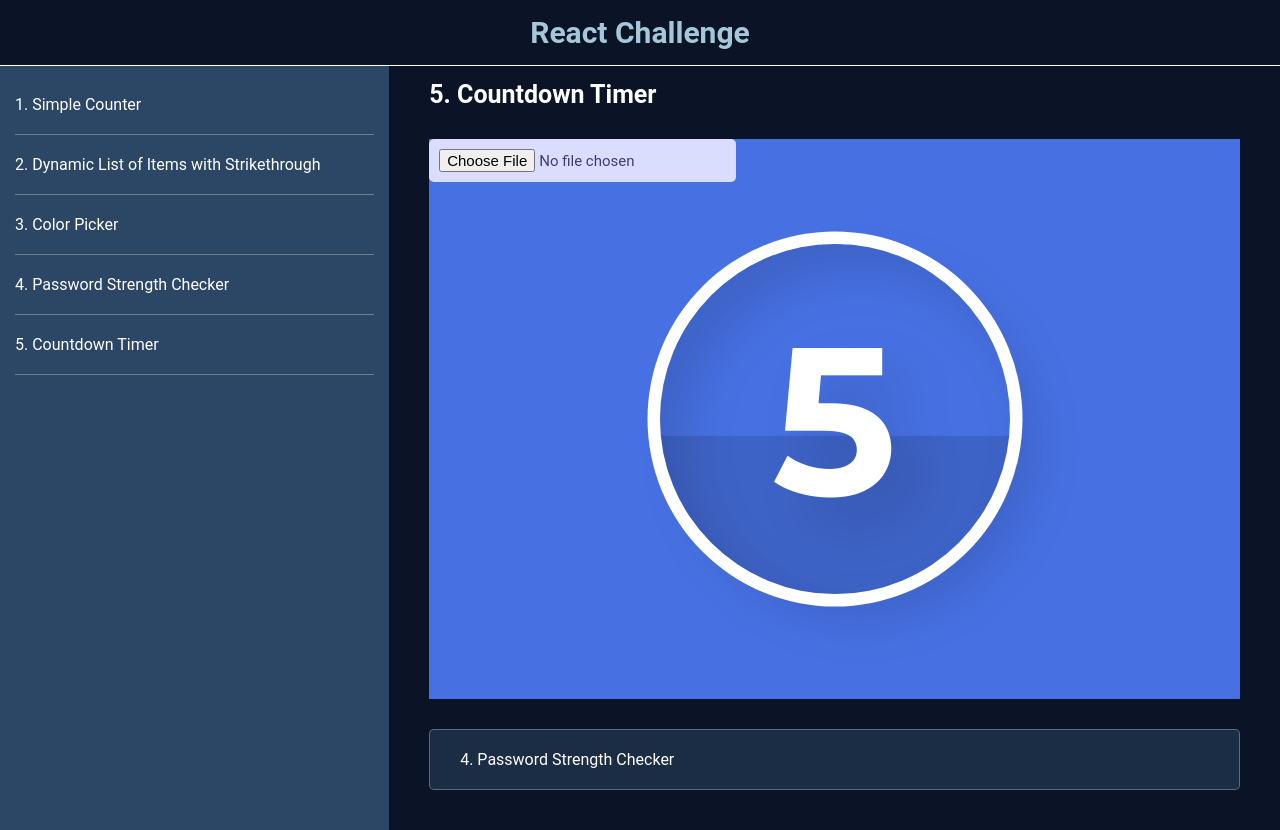
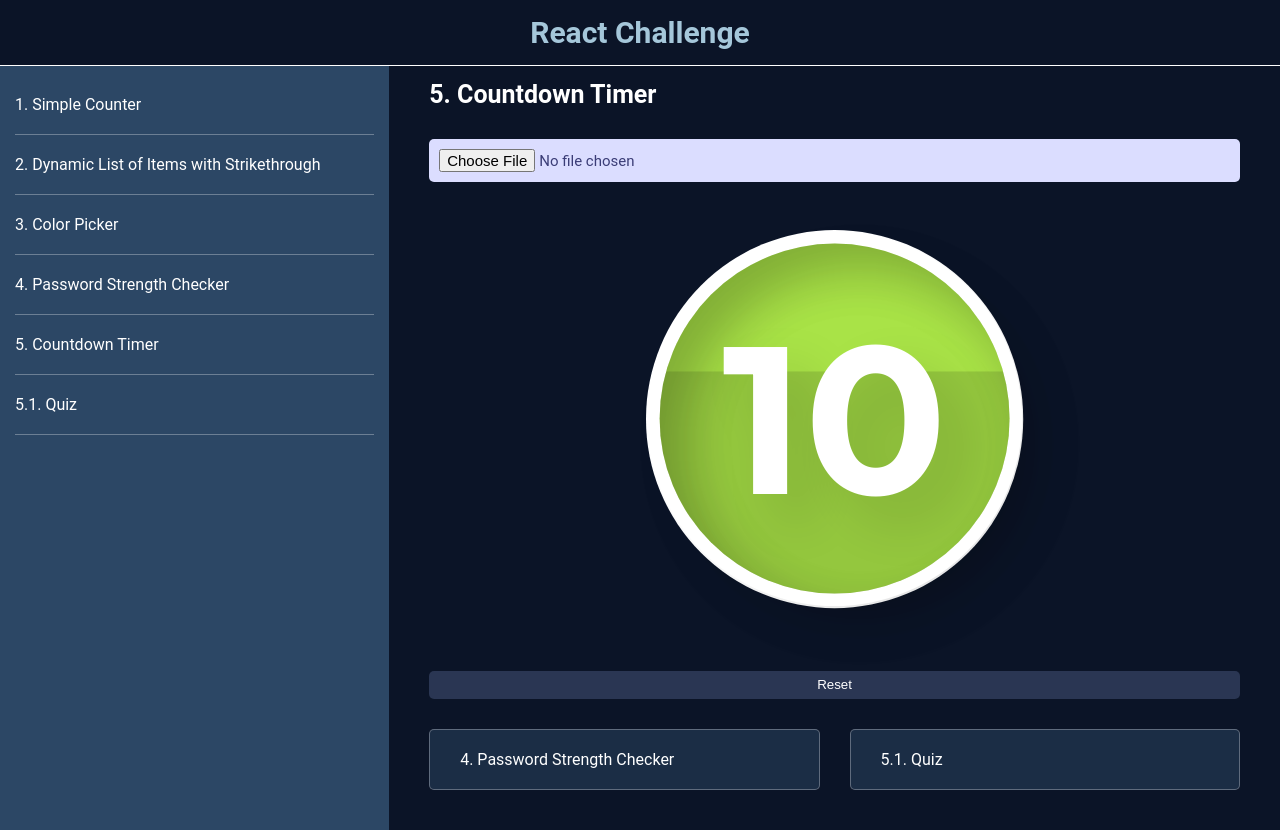
Before and after one commit to annieremeeva/react-challenge, a React (Vite) app: page /countdown-timer in a window 1280 px wide. Built offline with nearby package versions, Linux system fonts and the light colour scheme.

Commit message:
timer + quiz started

```diff
--- a/src/App.jsx
+++ b/src/App.jsx
@@ -23,6 +23,11 @@ function App() {
             route: '/countdown-timer',
             title: '5. Countdown Timer',
         },
+        {
+            route: '/countdown-timer/quiz',
+            title: '5.1. Quiz',
+        },
+
     ]
     const location = useLocation();
     const currentPath = location.pathname;
--- a/src/components/CountdownTimerWithAudio/CountdownTimer.jsx
+++ b/src/components/CountdownTimerWithAudio/CountdownTimer.jsx
@@ -1,62 +1,11 @@
 import React, {useEffect, useRef, useState} from 'react';
+import Timer from "./timer.jsx";
 
 const CountdownTimer = () => {
-    const [initialTimer, setInitialTimer] =  useState(10);
-    const [timer, setTimer] = useState(initialTimer)
-    const [playAudio, setPlayAudio] = useState(false)
     const [audioSrc, setAudioSrc] = useState('src/assets/alarm-1.mp3');
+    const [resetTimer, setResetTimer] = useState(false);
     const audioInputRef = useRef(null);
-    const timerContainerRef = useRef(null);
-    const timerNumberRef = useRef(null);
     const timerRef = useRef(null);
-    const stopTimer = (intervalId) => {
-        clearInterval(intervalId)
-    }
-    const handleAnimationDuration = () => {
-        timerContainerRef.current.style.animationDuration = `${initialTimer}s`;
-        timerRef.current.style.animationDuration = `${timer}s`;
-    }
-    const deleteAnimation = () => {
-        timerContainerRef.current.classList.remove('countdown-timer_animation');
-        timerNumberRef.current.classList.remove('countdown-timer__timer-number');
-        timerRef.current.classList.remove('countdown-timer__timer_animation');
-    }
-    const addAnimation = () => {
-        timerContainerRef.current.classList.add('countdown-timer_animation');
-        timerNumberRef.current.classList.add('countdown-timer__timer-number');
-        timerRef.current.classList.add('countdown-timer__timer_animation');
-    }
-    const playAudioCue = () => {
-        const audio = new Audio(audioSrc);
-        audio.play();
-        setTimeout(() => {
-            audio.pause();
-            audio.currentTime = 0;
-        }, 2000);
-    }
-
-    useEffect(() => {
-        handleAnimationDuration();
-        const intervalId = setInterval(
-        () => {
-            setTimer(prevTimer => prevTimer - 1);
-            if (timer === 1) {
-                setPlayAudio(true)
-                deleteAnimation();
-            } else if (timer === 0) {
-                setPlayAudio(false)
-                setTimer(() => 10);
-                addAnimation();
-                handleAnimationDuration();
-            } else {
-                setPlayAudio(false)
-            }
-        }, 1000)
-        // if (timer === 0) stopTimer(intervalId)
-        return () => clearInterval(intervalId)
-    });
-
-
     const handleChooseAudio = (event) => {
         const file = event.target.files[0];
         if (file) {
@@ -64,15 +13,18 @@ const CountdownTimer = () => {
             setAudioSrc(src);
         }
     }
+
     return (
-        <div ref={timerContainerRef} className="countdown-timer countdown-timer_animation">
+        <div className="countdown-timer__container">
             <input className="countdown-timer__input" onChange={handleChooseAudio} ref={audioInputRef} type="file" accept="audio/*" />
-            <div ref={timerRef} className="countdown-timer__timer countdown-timer__timer_animation">
-                <span ref={timerNumberRef} className="countdown-timer__timer-number">{timer}</span>
-            </div>
+            <Timer resetClicked={resetTimer} ref={timerRef} audioSrc={audioSrc} />
+            <button onClick={()=> {
+                setResetTimer(true);
+                console.log(resetTimer);
+                setTimeout(()=>setResetTimer(false), 1000);
+            }} className="countdown-timer__reset">Reset</button>
+        </div>
 
-            {playAudio && playAudioCue()}
-        </div>
     );
 };
 
--- /dev/null
+++ b/src/components/CountdownTimerWithAudio/quiz/quiz.jsx
@@ -0,0 +1,35 @@
+import React, {useState} from 'react';
+import QuizSlide from "./quizSlide.jsx";
+
+const Quiz = () => {
+    const slides = [
+        {
+            question: "What is the Weasley’s owl called?",
+            answers: [
+                {text: "Earnie", correct: false},
+                {text: "Errol", correct: true},
+                {text: "Erin", correct: false},
+                {text: "Eli", correct: false},
+            ],
+        },
+        {
+            question: "What is Cedric's dad called?",
+            answers: [
+                {text: "Arthur", correct: false},
+                {text: "Andrew", correct: false},
+                {text: "Allen", correct: false},
+                {text: "Amos", correct: true},
+            ],
+        }
+    ]
+    const [score, setScore] = useState(0);
+    return (
+        <div>
+            {slides.map((slide, index) => (
+                <QuizSlide key={index} slide={slide} />
+            ))}
+        </div>
+    );
+};
+
+export default Quiz;
--- /dev/null
+++ b/src/components/CountdownTimerWithAudio/quiz/quizSlide.jsx
@@ -0,0 +1,16 @@
+import React from 'react';
+
+const QuizSlide = ({slide}) => {
+    return (
+        <div>
+            <div className="quiz-slide__question">{slide.question}</div>
+            <div className="quiz-slide__answers">
+                {slide.answers.map((answer, index) => (
+                    <button key={index}>{answer.text}</button>
+                ))}
+            </div>
+        </div>
+    );
+};
+
+export default QuizSlide;
--- /dev/null
+++ b/src/components/CountdownTimerWithAudio/timer.jsx
@@ -0,0 +1,61 @@
+import React, {useEffect, useRef, useState} from 'react';
+
+const Timer = ({audioSrc, resetClicked}) => {
+    const initialTimer = 15;
+    const [timer, setTimer] = useState(initialTimer);
+    const [playAudio, setPlayAudio] = useState(false)
+    const timerContainerRef = useRef(null);
+    const timerNumberRef = useRef(null);
+    const timerRef = useRef(null);
+    const deleteAnimation = () => {
+        timerContainerRef.current.classList.remove('countdown-timer_animation');
+        timerNumberRef.current.classList.remove('countdown-timer__timer-number');
+        timerRef.current.classList.remove('countdown-timer__timer_animation');
+    }
+    const addAnimation = () => {
+        timerContainerRef.current.classList.add('countdown-timer_animation');
+        timerNumberRef.current.classList.add('countdown-timer__timer-number');
+        timerRef.current.classList.add('countdown-timer__timer_animation');
+    }
+    const playAudioCue = () => {
+        const audio = new Audio(audioSrc);
+        audio.play();
+        setTimeout(() => {
+            audio.pause();
+            audio.currentTime = 0;
+        }, 2000);
+    }
+    useEffect(() => {
+        const intervalId = setInterval(
+            () => {
+                setTimer(prevTimer => prevTimer - 1);
+                if (timer === 1) {
+                    setPlayAudio(true)
+                    deleteAnimation();
+                } else if (timer === 0) {
+                    setPlayAudio(false)
+                    setTimer(() => initialTimer);
+                    addAnimation();
+                } else {
+                    setPlayAudio(false)
+                }
+                if (resetClicked) {
+                    deleteAnimation();
+                    setTimer(initialTimer);
+                    setTimeout(() => addAnimation(), 1);
+                }
+            }, 1000)
+        return () => clearInterval(intervalId)
+    });
+    return (
+        <div ref={timerContainerRef} className="countdown-timer countdown-timer_animation">
+            <div ref={timerRef} className="countdown-timer__timer countdown-timer__timer_animation">
+                <span ref={timerNumberRef} className="countdown-timer__timer-number">{timer}</span>
+            </div>
+
+            {playAudio && playAudioCue()}
+        </div>
+    );
+};
+
+export default Timer;
--- a/src/main.jsx
+++ b/src/main.jsx
@@ -7,6 +7,7 @@ import SimpleCounter from "./components/simpleCounter.jsx";
 import ToDoList from "./components/toDoList/toDoList.jsx";
 import PasswordStrengthChecker from "./components/passwordStrengthChecker.jsx";
 import CountdownTimer from "./components/CountdownTimerWithAudio/CountdownTimer.jsx";
+import Quiz from "./components/CountdownTimerWithAudio/quiz/quiz.jsx";
 
 createRoot(document.getElementById('root')).render(
 
@@ -18,7 +19,8 @@ createRoot(document.getElementById('root')).render(
                   <Route path="/counter" element={<SimpleCounter />} />
                   <Route path="/color-picker" element={<ColorPicker />} />
                   <Route path="/password-strength-checker" element={<PasswordStrengthChecker />} />
-                  <Route path="/countdown-timer" element={<CountdownTimer />} />
+                  <Route path="/countdown-timer" element={<CountdownTimer />}/>
+                  <Route path="/countdown-timer/quiz" element={<Quiz />} />
               </Route>
 
           </Routes>
--- a/src/styles/countdown-timer.sass
+++ b/src/styles/countdown-timer.sass
@@ -1,7 +1,7 @@
 @use 'mixins/media-queries' as *
 @import url('https://fonts.googleapis.com/css?family=Montserrat:700')
 
-@mixin scale_timer($scale)
+=scale_timer($scale)
     $x: $scale
     width: 35vmin * $x
     height: 35vmin * $x
@@ -10,17 +10,23 @@
     text-shadow: (2.5vmin * $x) (2.5vmin * $x) (5vmin * $x) rgba(black, 0.125)
 .countdown-timer
     $timer_unit: 1s
-    $timer_length: 10
+    $timer_length: 15
     $timer_delay: 0s
     $starting_hue: 160
     $hue_increment: calc(360 / $timer_length)
-    position: relative
-    height: 70vh
+    position: absolute
+    top: 50%
+    left: 50%
+    transform: translate(-50%, -50%)
+    border-radius: 50%
     background-color: hsl($starting_hue * 1deg, 80%, 60%)
     font-family: 'Montserrat', sans-serif
+    +scale_timer(1.26)
+    +phone
+        +scale_timer(1.01)
+
     &_animation
-        animation:  ($timer_delay - $timer_unit * 0.125) cubic-bezier(0.9, 0, 0.1, 1) forwards background_color
-        animation-duration: ($timer_unit * $timer_length)
+        animation: ($timer_unit * $timer_length) ($timer_delay - $timer_unit * 0.125) cubic-bezier(0.9, 0, 0.1, 1) forwards background_color
     @at-root
         @keyframes background_color
             @for $i from 1 through $timer_length + 1
@@ -74,3 +80,10 @@
                     @keyframes timer_indicator
                         100%
                             transform: translateY(100%)
+    &__container
+        position: relative
+        width: 100%
+        height: 70vh
+        display: flex
+        flex-direction: column
+        justify-content: space-between
```
Also changed, not shown: src/components/CountdownTimerWithAudio/quiz/quizAnswer.jsx (added, +12 -0 lines).
